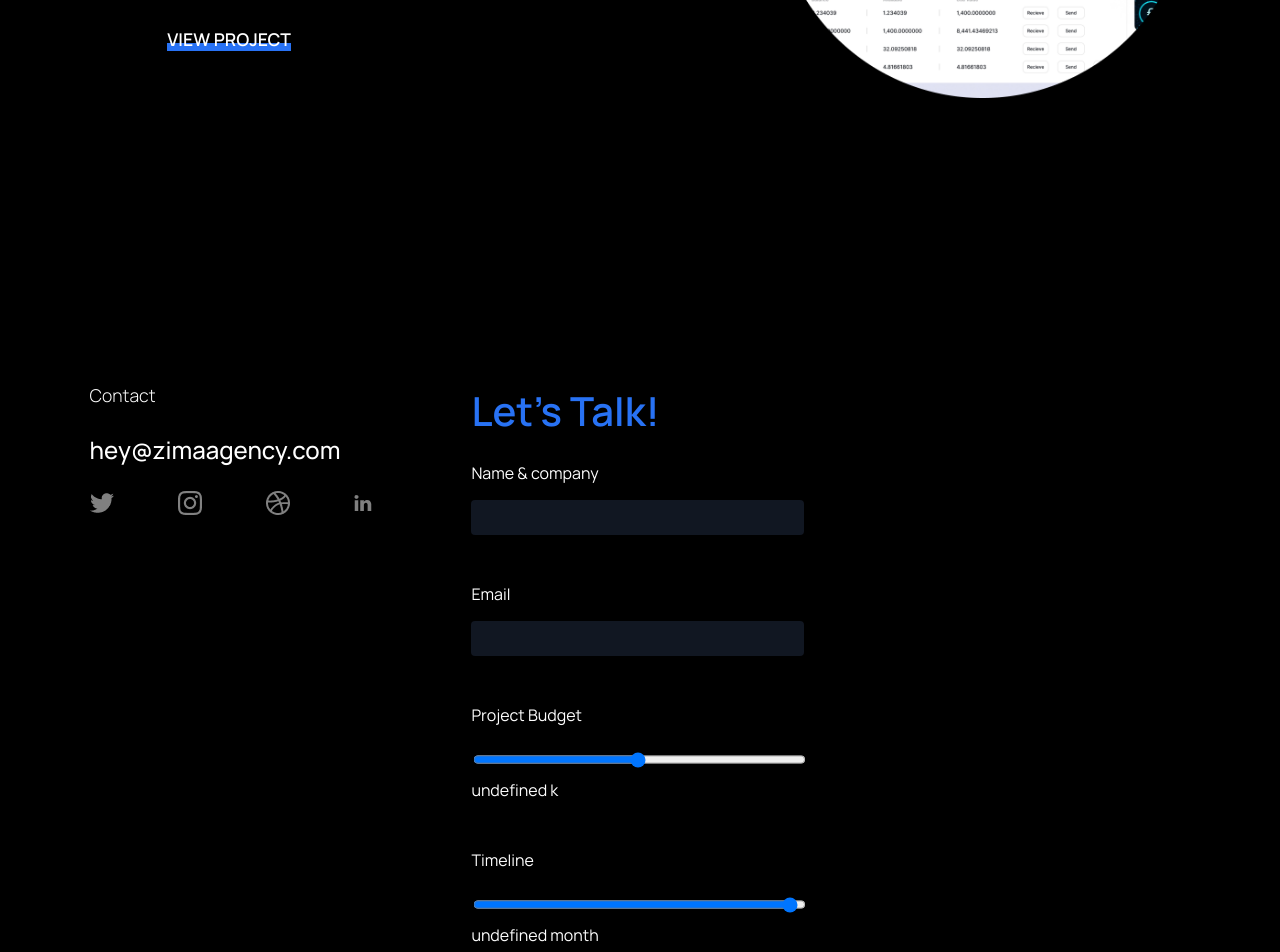
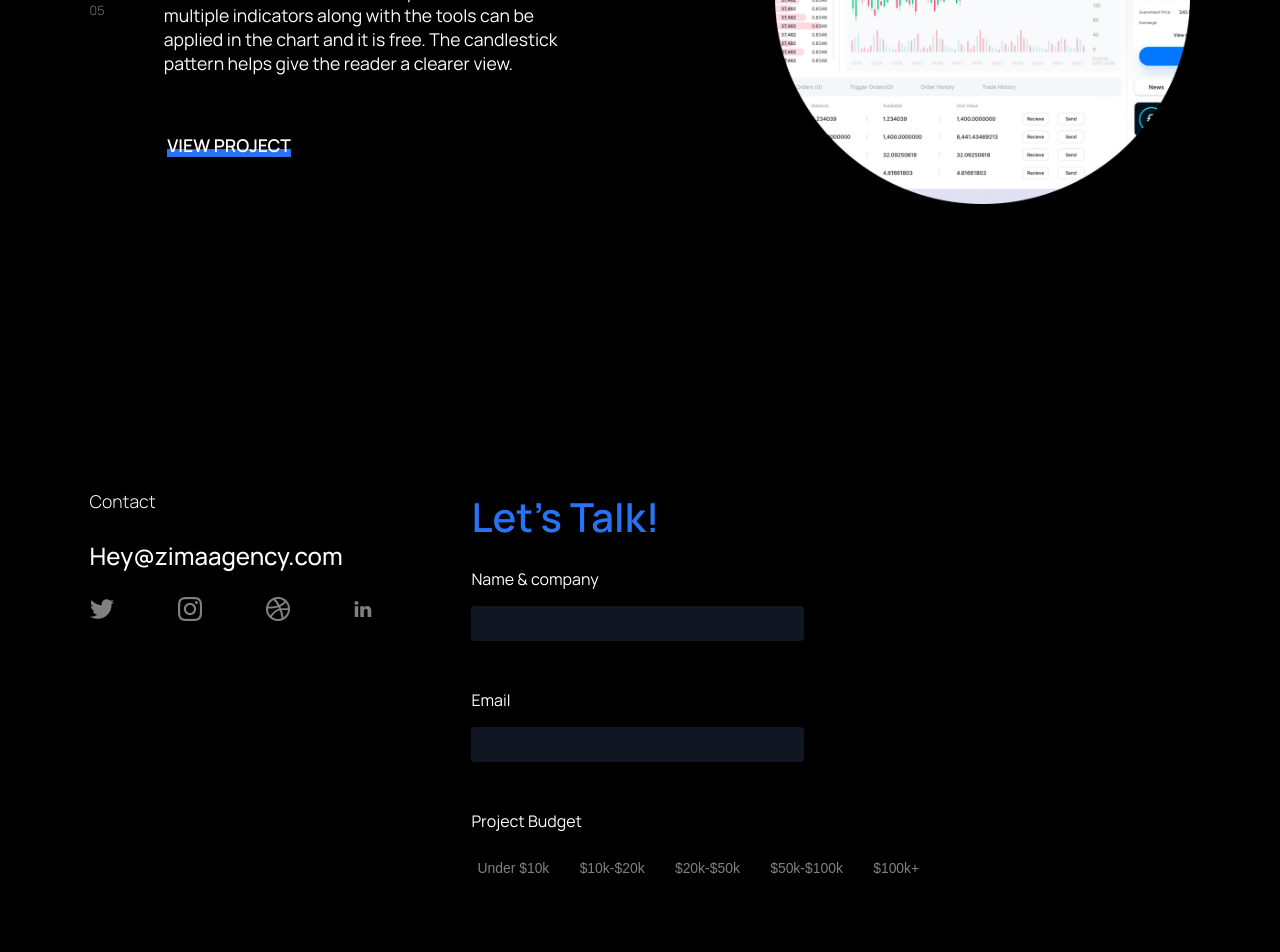
Before and after one commit to maha-saaa/zima-website, a Next.js app: page / in a window 1280 px wide. Shown: the part 2680-3632 px from the top of the page. Built offline with nearby package versions, Linux system fonts and the light colour scheme.

Commit message:
Add sengrid email and projects section animation

```diff
--- a/package.json
+++ b/package.json
@@ -10,6 +10,7 @@
   },
   "dependencies": {
     "@react-three/fiber": "^8.6.0",
+    "@sendgrid/mail": "^7.7.0",
     "@svgr/webpack": "^6.3.1",
     "framer-motion": "^7.2.0",
     "next": "12.2.4",
--- a/src/components/Contact/index.module.scss
+++ b/src/components/Contact/index.module.scss
@@ -16,17 +16,17 @@
   align-items: flex-start;
   justify-content: flex-start;
   gap: 3.2vh;
-  span:nth-child(1) {
+  > span:nth-child(1) {
     font-size: 1.1rem;
     font-weight: 300;
     display: inline-block;
     position: relative;
   }
-  span:nth-child(2) {
+  > span:nth-child(2) {
     font-size: 1.5rem;
     font-weight: 500;
   }
-  div:nth-child(3) {
+  > div:nth-child(3) {
     display: flex;
     flex-direction: row;
     align-items: center;
@@ -74,13 +74,13 @@
   flex-direction: column;
   align-items: flex-start;
   justify-content: flex-start;
-  div {
+  > div {
     display: flex;
     flex-direction: column;
     align-items: flex-start;
     justify-content: center;
     margin: 3vh 0;
-    input {
+    > input {
       border: none;
       background-color: var(--darkBlue);
       border-radius: 4px;
@@ -88,9 +88,10 @@
       min-width: 26vw;
       margin-top: 2vh;
       padding: 8px;
+      color: var(--white);
     }
   }
-  button:last-child {
+  > button:last-child {
     border: none;
     background-color: black;
     font-size: 1.5rem;
@@ -110,3 +111,36 @@
     }
   }
 }
+
+.budget {
+  margin: 3vh 0;
+  > button {
+    background-color: var(--background);
+    border: none;
+    color: var(--whiteWithOpacity);
+    font-size: 0.87rem;
+    font-weight: 500;
+    padding-right: 1.9vw;
+    &:after {
+      content: "";
+      position: absolute;
+      width: 100%;
+      transform: scaleX(0);
+      height: 2px;
+      bottom: 0;
+      left: 0;
+      background-color: var(--primaryBlue);
+      transform-origin: bottom right;
+      transition: transform 0.25s ease-out;
+    }
+    &:hover:after {
+      transform: scaleX(1);
+      transform-origin: bottom left;
+      color: var(--primaryBlue);
+    }
+  }
+  :hover {
+    transform: scaleX(1);
+    color: var(--white);
+  }
+}
--- a/src/components/Contact/index.tsx
+++ b/src/components/Contact/index.tsx
@@ -1,7 +1,7 @@
 import styles from "./index.module.scss";
 import Image from "next/image";
 import { motion } from "framer-motion";
-import { useForm, SubmitHandler } from "react-hook-form";
+import { useForm, SubmitHandler, Controller } from "react-hook-form";
 import { useState } from "react";
 import { wordAnimation } from "@/utils/animations";
 import twitterWhite from "@/public/images/twitter-white.png";
@@ -51,6 +51,29 @@ const socialMediaArr = [
   },
 ];
 
+const budgetArr = [
+  {
+    id: "0",
+    text: "Under $10k",
+  },
+  {
+    id: "1",
+    text: "$10k-$20k",
+  },
+  {
+    id: "2",
+    text: "$20k-$50k",
+  },
+  {
+    id: "3",
+    text: "$50k-$100k",
+  },
+  {
+    id: "4",
+    text: "$100k+",
+  },
+];
+
 type Inputs = {
   example: string;
   exampleRequired: string;
@@ -62,11 +85,31 @@ const Contact = (): JSX.Element => {
     register,
     handleSubmit,
     watch,
+    control,
     formState: { errors },
   } = useForm<Inputs>();
   // @ts-ignore: Unreachable code error
-  const watchFields = watch(["timeline", "budget"]);
-  const onSubmit: SubmitHandler<Inputs> = (data) => console.log(data);
+  const watchFields = watch(["timeline"]);
+
+  const onSubmit: SubmitHandler<Inputs> = async (data: any) => {
+    const formData = {
+      email: data.email,
+      subject: `${data.nameAndCompany}'s Project Offer`,
+      message: `company name: ${data.nameAndCompany},
+      email: ${data.email},
+      budget: ${data.budget},
+      timeline: ${data.timeline},
+      description: ${data.description}`,
+    };
+
+    await fetch("/api/mail", {
+      method: "POST",
+      headers: {
+        "Content-Type": "application/json",
+      },
+      body: JSON.stringify(formData),
+    });
+  };
 
   const onHoverIcon = (id: string) => {
     const newSocialMediaArr = socialMediaArr.map((temp) => {
@@ -93,6 +136,16 @@ const Contact = (): JSX.Element => {
     });
     setSocials(newSocialMediaArr);
   };
+
+  const BudgetField = ({ value, onChange }: any) => (
+    <div className={styles.budget}>
+      {budgetArr.map((temp) => (
+        <button key={temp.id} value={value} onClick={() => onChange(temp.text)}>
+          {temp.text}
+        </button>
+      ))}
+    </div>
+  );
 
   return (
     <section id="Contact" className={styles.wrapper}>
@@ -151,8 +204,8 @@ const Contact = (): JSX.Element => {
             <input
               type="name"
               // @ts-ignore: Unreachable code error
-              {...register("name")}
-              name="name"
+              {...register("nameAndCompany", { required: true })}
+              name="nameAndCompany"
             />
           </div>
           <div>
@@ -178,15 +231,16 @@ const Contact = (): JSX.Element => {
             >
               Project Budget
             </motion.label>
-            <input
-              type="range"
-              min={1}
-              max={100}
+            <Controller
+              control={control}
               // @ts-ignore: Unreachable code error
-              {...register("budget")}
               name="budget"
+              // @ts-ignore: Unreachable code error
+              defaultValue={"$10k-$20k"}
+              render={({ field: { onChange, value } }) => (
+                <BudgetField onChange={onChange} value={value} />
+              )}
             />
-            <span>{`${watchFields[1]} k`}</span>
           </div>
           <div>
             <motion.label
@@ -200,11 +254,12 @@ const Contact = (): JSX.Element => {
               type="range"
               min={1}
               max={12}
+              defaultValue={1}
               // @ts-ignore: Unreachable code error
               {...register("timeline")}
               name="timeline"
             />
-            <span>{`${watchFields[0]} month`}</span>
+            <span>{`${watchFields[0] ?? 1} month`}</span>
           </div>
           <div>
             <motion.label
--- a/src/components/Navbar/index.module.scss
+++ b/src/components/Navbar/index.module.scss
@@ -63,3 +63,7 @@
     font-weight: 500;
   }
 }
+
+.button:hover {
+  background-color: #105de3;
+}
--- a/src/components/WhatWeDo/index.module.scss
+++ b/src/components/WhatWeDo/index.module.scss
@@ -26,8 +26,11 @@
 }
 
 .desc {
-  font-size: 0.8rem;
+  font-size: 1rem;
   font-weight: 400;
+  @media screen and (max-width: 600px) {
+    font-size: 0.6rem;
+  }
 }
 
 .box {
--- a/src/components/projects/index.tsx
+++ b/src/components/projects/index.tsx
@@ -1,7 +1,7 @@
 import styles from "./index.module.scss";
 import Image, { StaticImageData } from "next/image";
 import { useState } from "react";
-import { motion } from "framer-motion";
+import { AnimatePresence, motion } from "framer-motion";
 import reticular from "@/public/images/reticular.png";
 import avacadoCamp from "@/public/images/3dAvacadoCamp.png";
 import zinoNftLandingPage from "@/public/images/zinoNftLandingPage.png";
@@ -101,20 +101,32 @@ const Projects = (): JSX.Element => {
         >
           SELECTED WORK
         </motion.span>
+        <AnimatePresence exitBeforeEnter>
           <motion.span
+            key={selectedProject ? selectedProject.id : "empty"}
             initial="hidden"
             whileInView="visible"
             variants={wordAnimation}
           >
             {selectedProject.name}
           </motion.span>
+        </AnimatePresence>
+        <AnimatePresence exitBeforeEnter>
           <motion.span
+            key={selectedProject ? selectedProject.id : "empty"}
             initial="hidden"
             whileInView="visible"
             variants={wordAnimation}
           >
             {selectedProject.desc}
           </motion.span>
+        </AnimatePresence>
+        <a
+          key={selectedProject.id}
+          href={selectedProject.link}
+          target="_blank"
+          rel="noopener noreferrer"
+        >
           <motion.span
             className={styles.footer}
             initial="hidden"
@@ -123,15 +135,25 @@ const Projects = (): JSX.Element => {
           >
             VIEW PROJECT
           </motion.span>
+        </a>
       </div>
-      <div className={styles.image}>
+      <AnimatePresence exitBeforeEnter>
+        <motion.div
+          key={selectedProject ? selectedProject.id : "empty"}
+          className={styles.image}
+          animate={{
+            rotate: selectedProject ? 360 : 0,
+          }}
+          transition={{ duration: 1 }}
+        >
           <Image
             src={selectedProject.image}
             alt="earth"
             width={454}
             height={454}
           />
-      </div>
+        </motion.div>
+      </AnimatePresence>
     </section>
   );
 };
--- a/src/constants/urls.ts
+++ b/src/constants/urls.ts
@@ -12,4 +12,4 @@ export const LONELYALNFTCOLLECTION =
   "https://dribbble.com/shots/19070471-2D-NFT-Collection";
 export const MOBILECRYPTOWALLET =
   "https://dribbble.com/shots/19243068-Crypto-wallet-Mobile-app";
-export const ZIMAEMAIL = "hey@zimaagency.com";
+export const ZIMAEMAIL = "Hey@zimaagency.com";
--- /dev/null
+++ b/src/pages/api/mail.ts
@@ -0,0 +1,27 @@
+import sendgridMail from "@sendgrid/mail";
+import { NextApiRequest, NextApiResponse } from "next";
+import { ZIMAEMAIL } from "@/constants/urls";
+
+sendgridMail.setApiKey(process.env.SENDGRID_API_KEY || "");
+
+export default async function handler(
+  req: NextApiRequest,
+  res: NextApiResponse
+) {
+  const { email, subject, message } = req.body;
+
+  const data = {
+    to: ZIMAEMAIL,
+    from: ZIMAEMAIL,
+    subject,
+    text: message.replace(/\r\n/g, '<br />'),
+  };
+
+  try {
+    await sendgridMail.send(data);
+    res.json({ message: `Email has been sent` });
+  } catch (error) {
+    console.log("error", error);
+    res.status(500).json({ error: "Error sending email" });
+  }
+}
```
Also changed, not shown: 1 other file (tests, documents, lock files or other folders). Lines whose indentation alone changed are shown as unchanged.
